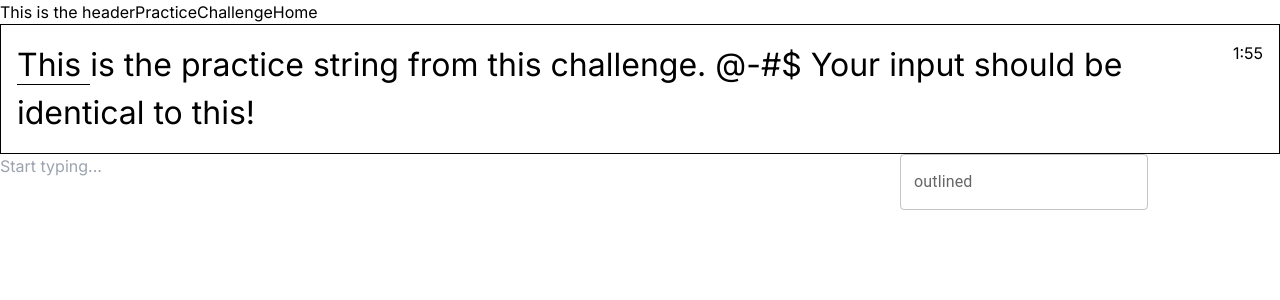
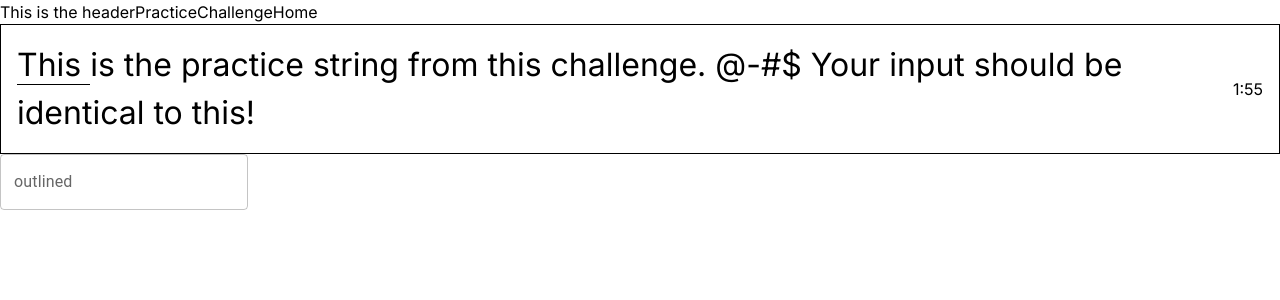
Before and after one commit to jason1642/speed-scripter, a Next.js app: page /practice in a window 1280 px wide. Shown: the top 300 px of the page. Built offline with nearby package versions, Linux system fonts and the light colour scheme.

Commit message:
Error message

```diff
--- a/src/app/practice/page.tsx
+++ b/src/app/practice/page.tsx
@@ -29,14 +29,9 @@ const Practice: React.FunctionComponent<IAppProps> = () => {
 
     <ChallengeDisplay clearUserInput={clearUserInput} stringGoal={practiceString} userInput={userInput}/>
 
-        <input
-        style={{width: '900px'}}
-         onChange={(e)=>{setUserInput(e.target.value)}}
-         value={userInput}
-         placeholder='Start typing...'
-          />
-
           <UserInput
+                   onChange={(e)=>{setUserInput(e.target.value)}}
+            value={userInput}
            />
 
     </p>
--- a/src/components/challenge-panel/ChallengeDisplay.tsx
+++ b/src/components/challenge-panel/ChallengeDisplay.tsx
@@ -9,11 +9,15 @@ const Container = styled.div`
   display:flex;
   padding: 1rem;
   border: 1px solid black;
-  max-width: 1500px;
+  max-width: 1280px;
+  justify-content: center;
+  align-items: center;
+  margin: 0 auto;
 `;
 
 const ChallengeStringBox = styled.div`
-
+  /* display:flex; */
+    font-size: 2em;
 `;
 
 const ChallengeDisplay: FunctionComponent<IChallengeDisplayProps> = ({stringGoal, clearUserInput, userInput}) => {
@@ -94,7 +98,7 @@ const ChallengeDisplay: FunctionComponent<IChallengeDisplayProps> = ({stringGoal
     },[userInput, stringGoal])
 
   return  (<Container>
-          <ChallengeStringBox style={{fontSize: '2em'}}>
+          <ChallengeStringBox>
 
             {wordElementMap.map(item=> (<span
             style={{borderBottom: progressState.currentWord === item.id ? '1px solid black' : 'none'}}
@@ -107,6 +111,8 @@ const ChallengeDisplay: FunctionComponent<IChallengeDisplayProps> = ({stringGoal
             </ChallengeStringBox>
       <div style={{color: "red"}}>{error.hasError ? `Message: ${error.message}` : ''}</div>
                 {timeLeft}
+
+
   </Container>
   )
 }
--- /dev/null
+++ b/src/components/challenge-panel/ErrorMessage.tsx
@@ -0,0 +1,19 @@
+import * as React from 'react';
+import styled from 'styled-components';
+
+
+const Container = styled.div`
+  display:flex;
+`;
+interface IErrorMessageProps {
+}
+
+const ErrorMessage: React.FunctionComponent<IErrorMessageProps> = (props) => {
+  return (
+    <Container>
+
+    </Container>
+  );
+};
+
+export default ErrorMessage;
--- a/src/components/challenge-panel/UserInput.tsx
+++ b/src/components/challenge-panel/UserInput.tsx
@@ -2,18 +2,22 @@ import * as React from 'react';
 import TextField from '@mui/material/TextField';
 
 interface IUserInputProps {
+    onChange: (event:React.ChangeEvent<HTMLInputElement>)=>any;
+    value:string;
 }
 
-const UserInput: React.FunctionComponent<IUserInputProps> = (props) => {
+const UserInput: React.FunctionComponent<IUserInputProps> = ({onChange, value}) => {
 
 
 
     return (
     <TextField
         id=""
+        value={value}
         label="outlined"
         variant='outlined'
         placeholder='Start typing...'
+        onChange={onChange}
     />
   );
 };
```
